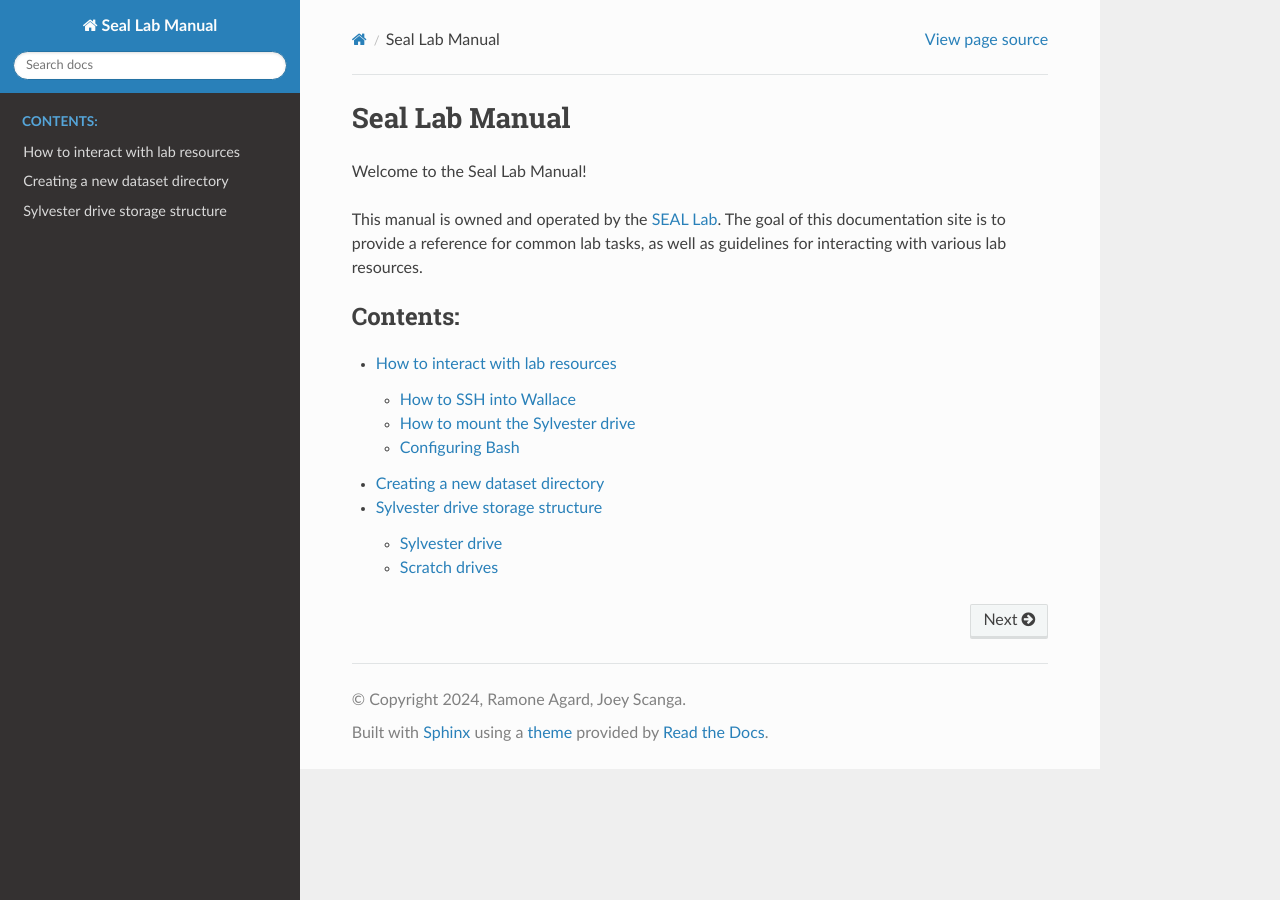
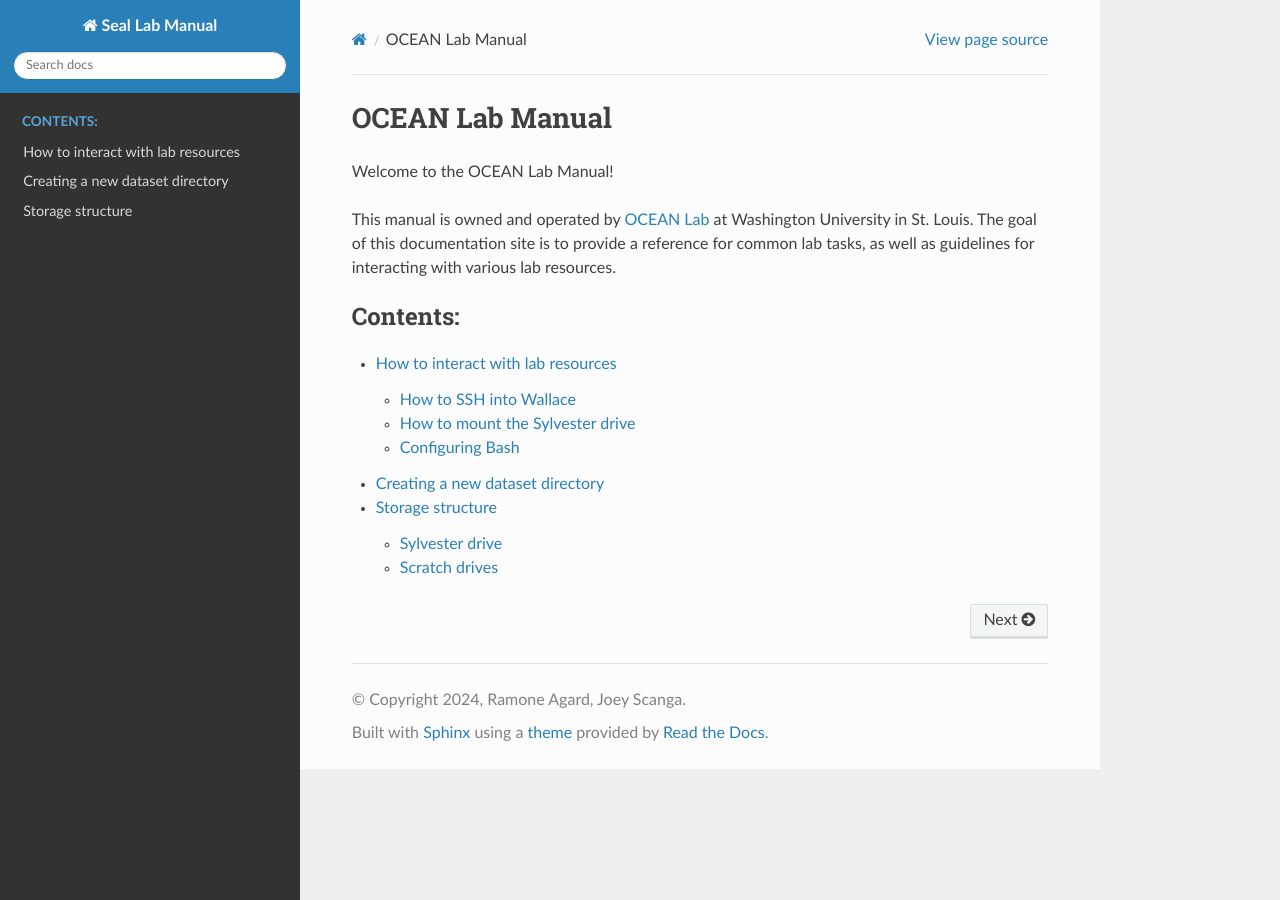
Before and after one commit to washu-ocean/OceanLabDocs, a Sphinx documentation site: the page built from source/index.rst, in a window 1280 px wide. Built offline with Sphinx 7.4.7 and the Read the Docs theme 3.1.0, drawn with Linux system fonts in a browser that asks for light colours.

Commit message:
Changed SEAL to OCEAN lab

```diff
--- a/source/index.rst
+++ b/source/index.rst
@@ -3,12 +3,12 @@
    You can adapt this file completely to your liking, but it should at least
    contain the root `toctree` directive.
 
-Seal Lab Manual
-===============
+OCEAN Lab Manual
+================
 
-Welcome to the Seal Lab Manual!
+Welcome to the OCEAN Lab Manual!
 
-This manual is owned and operated by the `SEAL Lab <https://sites.wustl.edu/theseal/>`_. The goal of this documentation site is to provide a reference for common lab tasks, as well as guidelines for interacting with various lab resources.
+This manual is owned and operated by `OCEAN Lab <https://sites.wustl.edu/ocean/>`_ at Washington University in St. Louis. The goal of this documentation site is to provide a reference for common lab tasks, as well as guidelines for interacting with various lab resources.
 
 .. toctree::
    :maxdepth: 2
@@ -16,4 +16,4 @@
 
    How to interact with lab resources <interacting_with_resources>
    Creating a new dataset directory <new_datasets>
-   Sylvester drive storage structure <storage>
+   Storage structure <storage>
```
